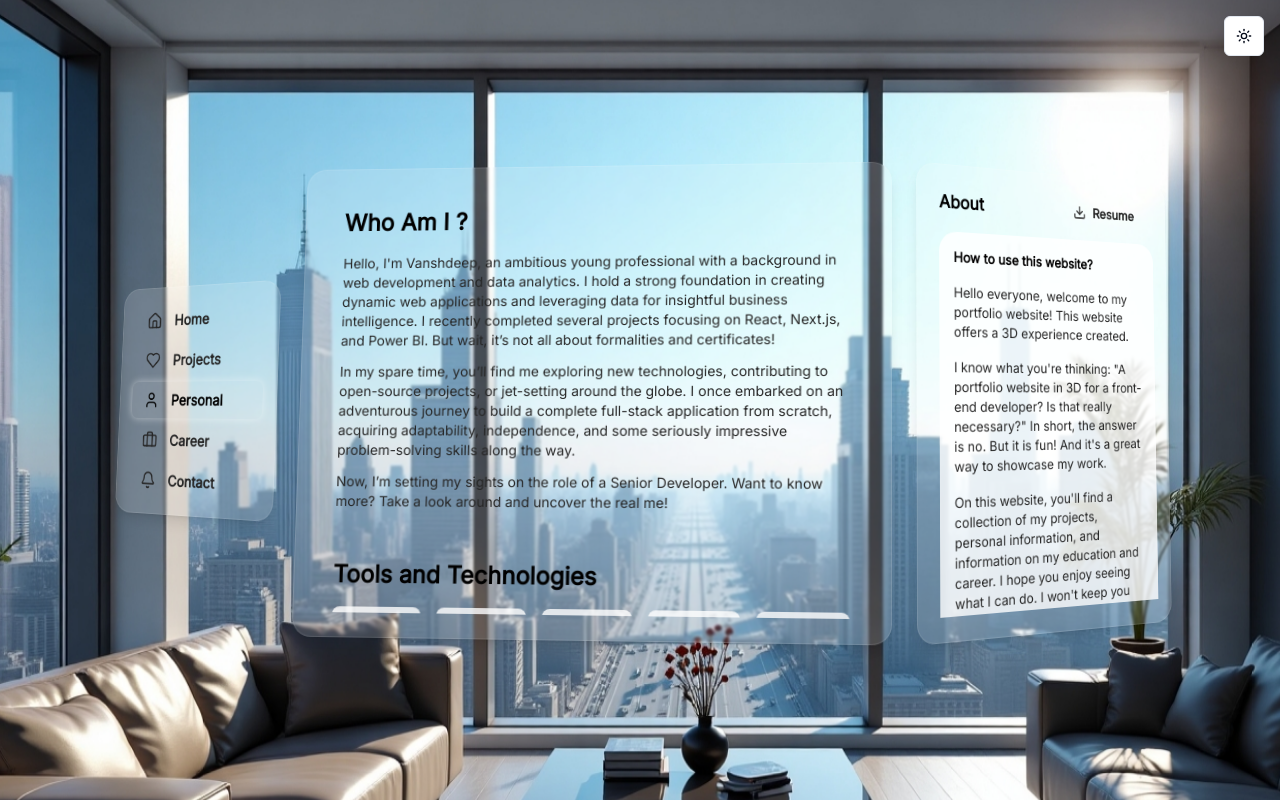
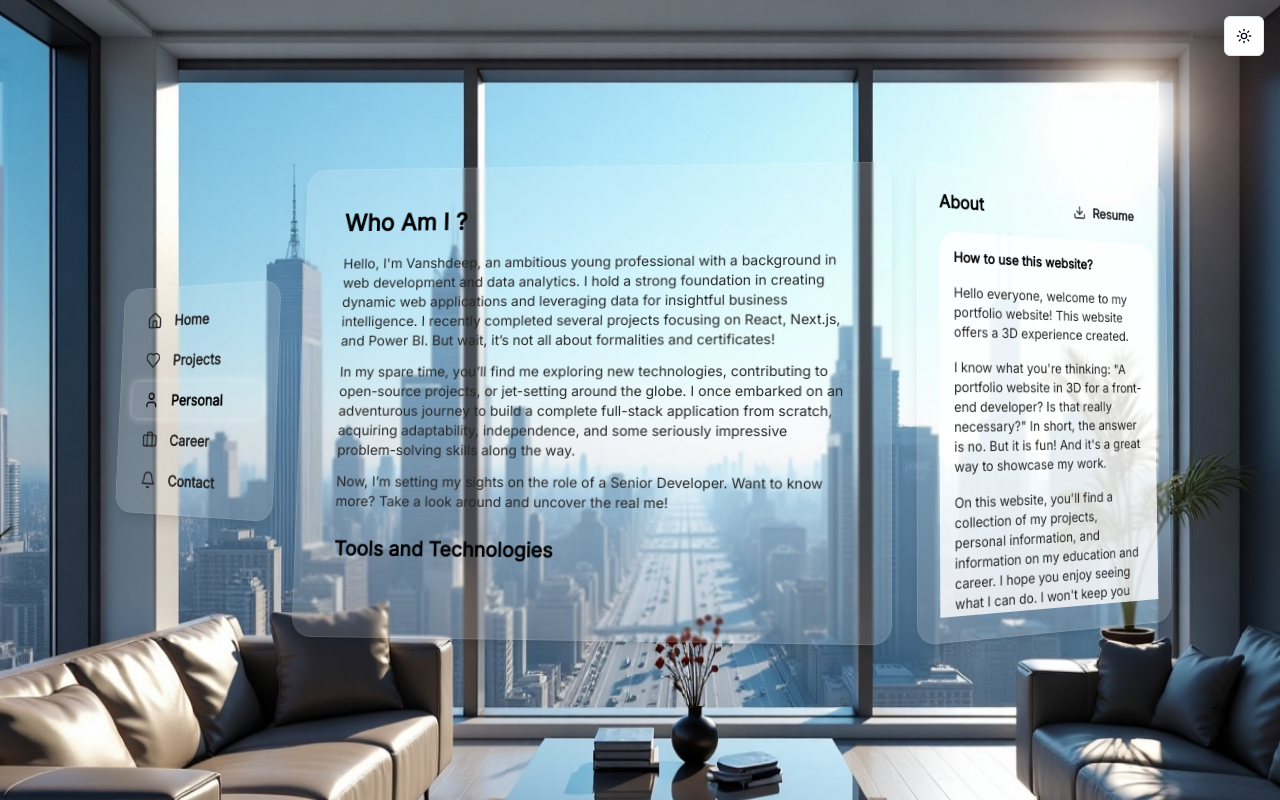
Before and after one commit to 20bcs6794/vansh, a Next.js app: page / in a window 1280 px wide. Both pictures are taken after a click on the button "Personal". Built offline with nearby package versions, Linux system fonts and the light colour scheme.

Commit message:
inside personal section, the tools and technologies heading and the icon

```diff
--- a/src/app/globals.css
+++ b/src/app/globals.css
@@ -84,3 +84,14 @@
     @apply bg-background text-foreground;
   }
 }
+
+@layer utilities {
+  @keyframes scroll-y {
+    from { transform: translateY(0); }
+    to { transform: translateY(-100%); }
+  }
+
+  .animate-scroll-y {
+    animation: scroll-y 40s linear infinite;
+  }
+}
--- a/src/components/glass-panel-layout.tsx
+++ b/src/components/glass-panel-layout.tsx
@@ -653,10 +653,9 @@ export function GlassPanelLayout() {
         return <ProjectsView />;
       case 'Personal':
         return (
-           <div className="p-4">
-            <h2 className="text-2xl font-bold text-black dark:text-white mb-4">Who Am I ?</h2>
-            <div className="flex flex-col gap-6">
-                <div className="text-neutral-800 dark:text-neutral-100 space-y-3 text-sm">
+           <div className="p-4 h-full flex flex-col">
+            <h2 className="text-2xl font-bold text-black dark:text-white mb-4 flex-shrink-0">Who Am I ?</h2>
+            <div className="text-neutral-800 dark:text-neutral-100 space-y-3 text-sm mb-6 flex-shrink-0">
                 <p>
                     Hello, I'm Vanshdeep, an ambitious young professional with a background in web development and data analytics.
                     I hold a strong foundation in creating dynamic web applications and leveraging data for insightful business intelligence.
@@ -670,12 +669,22 @@ export function GlassPanelLayout() {
                     Now, I’m setting my sights on the role of a Senior Developer. Want to know more? Take a look around and uncover the real me!
                 </p>
             </div>
-                <div>
-                  <h3 className="text-2xl font-bold text-black dark:text-white mt-6 mb-4">Tools and Technologies</h3>
-                  <div className="grid grid-cols-4 sm:grid-cols-5 gap-4">
+            <div className="flex-grow flex flex-col min-h-0">
+              <h3 className="text-xl font-bold text-black dark:text-white mb-4 flex-shrink-0">Tools and Technologies</h3>
+              <div className="relative flex-grow overflow-hidden [mask-image:linear-gradient(to_bottom,transparent,black_20%,black_80%,transparent)]">
+                  <div className="absolute inset-0 flex flex-col items-center">
+                    <div className="flex flex-col items-center animate-scroll-y hover:[animation-play-state:paused]">
+                      <div className="grid grid-cols-4 sm:grid-cols-5 gap-4 p-2">
                           {technologiesWithIcons.map((tech) => (
                               <TechnologyCard key={tech.name} name={tech.name} icon={tech.icon} />
                           ))}
+                      </div>
+                      <div className="grid grid-cols-4 sm:grid-cols-5 gap-4 p-2" aria-hidden="true">
+                          {technologiesWithIcons.map((tech) => (
+                              <TechnologyCard key={`${tech.name}-duplicate`} name={tech.name} icon={tech.icon} />
+                          ))}
+                      </div>
+                    </div>
                   </div>
               </div>
             </div>
--- a/src/components/immersive-view.tsx
+++ b/src/components/immersive-view.tsx
@@ -24,7 +24,7 @@ export function ImmersiveView({ children }: { children?: ReactNode }) {
       const xPos = (clientX / offsetWidth - 0.5) * 2;
       const yPos = (clientY / offsetHeight - 0.5) * 2;
 
-      const moveStrength = 60;
+      const moveStrength = 50;
 
       element.style.transform = `translate3d(${-xPos * moveStrength}px, ${-yPos * moveStrength}px, 0) scale(1.1)`;
     };
```
Lines whose indentation alone changed are shown as unchanged.
